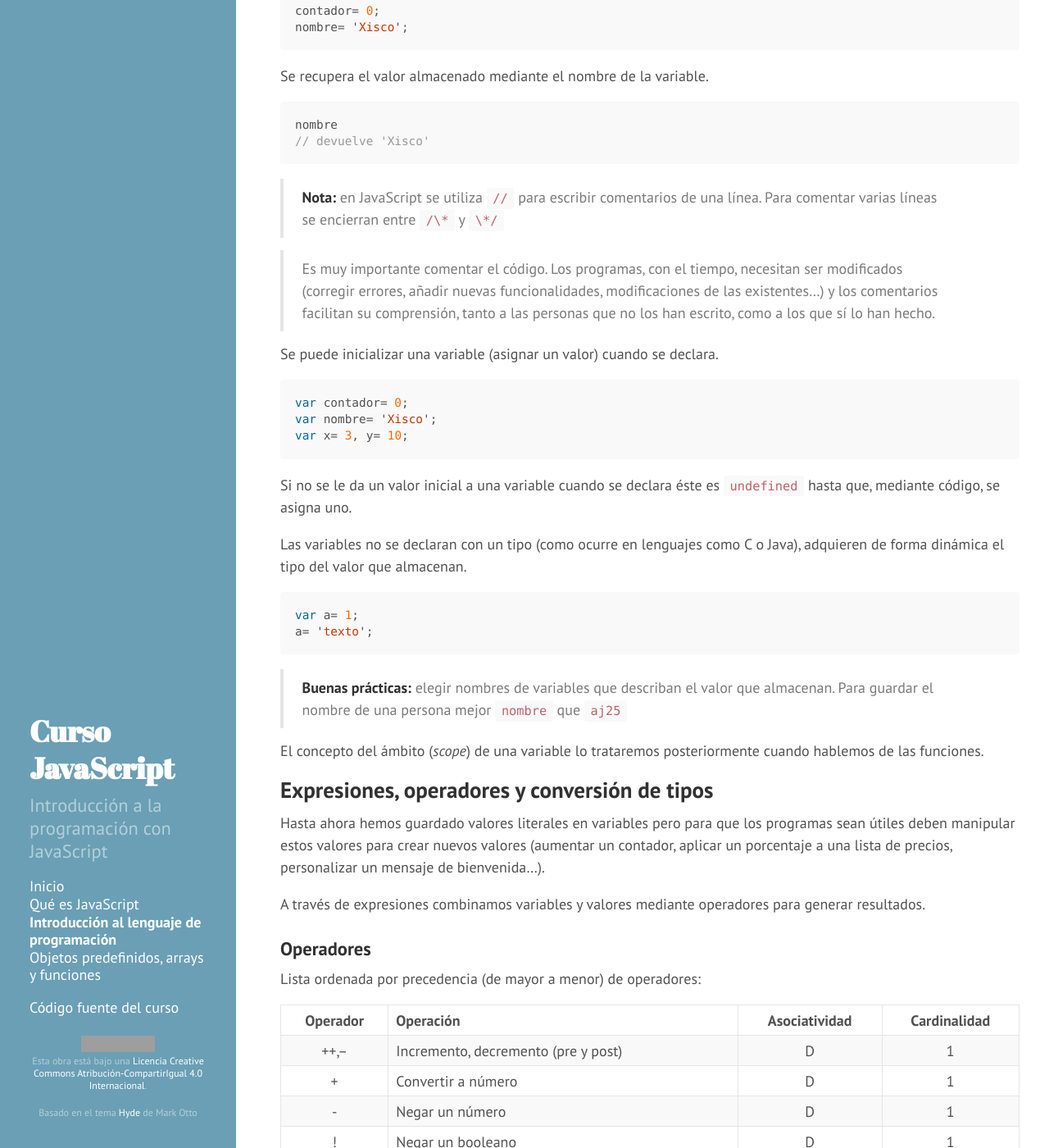
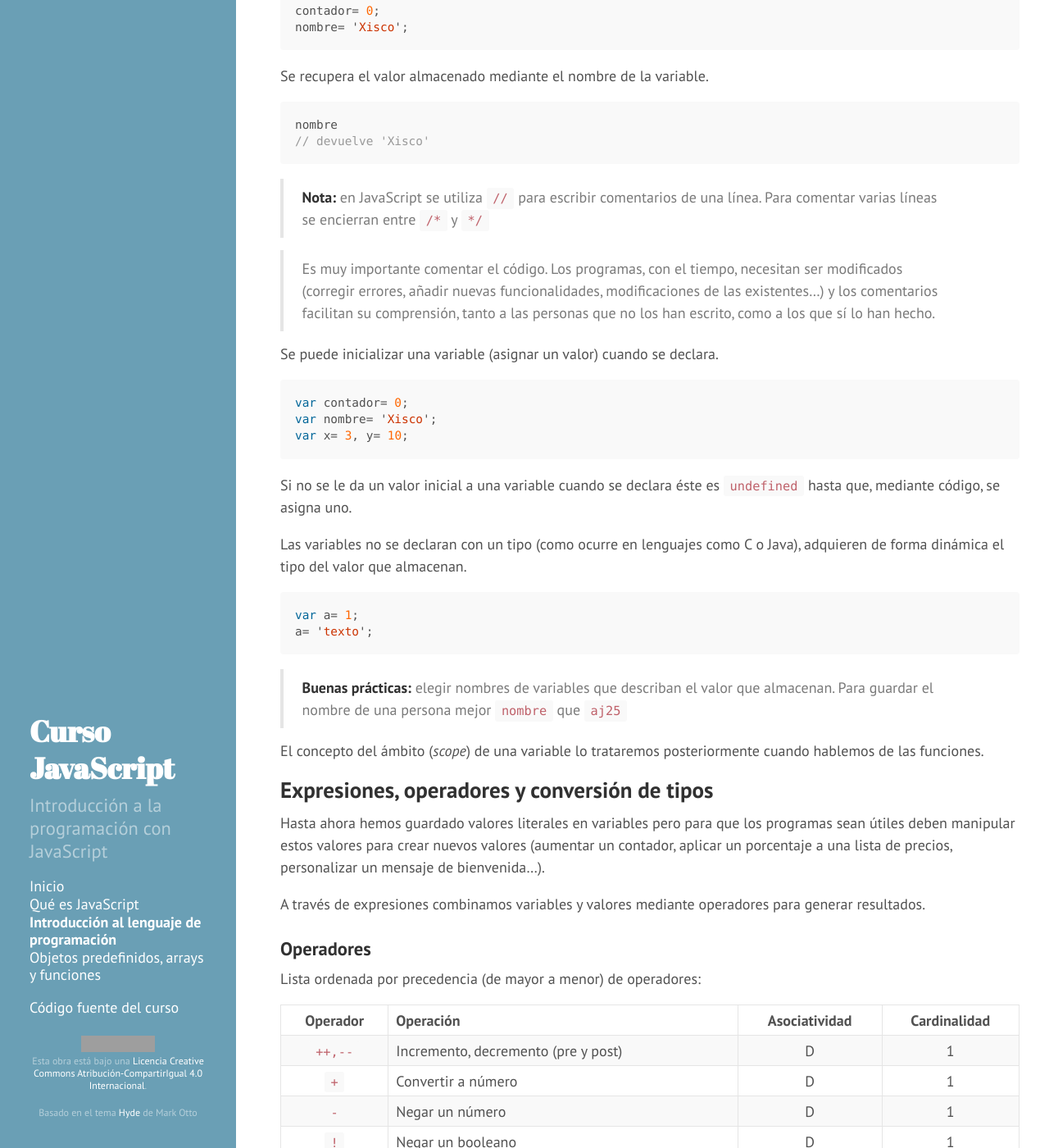
Before and after one commit to xguaita/curso-javascript, a Jekyll site: the page built from modulo1/index.md, in a window 1280 px wide and 1400 px high, scrolled down 2005 px. Shown: the whole window at 82% size. Built offline with Jekyll 4.4.1, drawn with Linux system fonts in a browser that asks for light colours; Markdown is read by kramdown in place of the engine named in the settings; some of the changed text lies outside the part shown; grey boxes are pictures that could not be loaded.

````diff
--- a/modulo1/index.md
+++ b/modulo1/index.md
@@ -21,7 +21,7 @@ JavaScript define 6 tipos de datos:
 
 ### String
 Cadena de caracteres (letras, dígitos y símbolos) que representa valores textuales. Las cadenas de  texto se encierran entre comillas simples (') o dobles (").
-El primer carácter de una cadena ocupa la posición 0. La cadena vacía se representa por <code>''</code> o <code>""</code>.
+El primer carácter de una cadena ocupa la posición 0. La cadena vacía se representa por `''` o `""`.
 
 ``` js
 "abcdefg"
@@ -43,7 +43,7 @@ Al contrario de otros lenguajes de programación, en Javascript sólo existe un
 ```
 
 ### Boolean
-Tipo de datos lógico que representa _cierto_ o _falso_, _si_ o _no_, _encendido_ o _apagado_. Tiene dos valores posibles <code>true</code> y <code>false</code>.
+Tipo de datos lógico que representa _cierto_ o _falso_, _si_ o _no_, _encendido_ o _apagado_. Tiene dos valores posibles `true` y `false`.
 
 ### null
 Valor que hace referencia a la ausencia de valor.
@@ -57,7 +57,7 @@ Las funciones son objetos que tienen código ejecutable asociado a ellos.
 
 ## Variables
 La forma de guardar valores para posteriormente usarlos y manipularlos es mediante variables. Una variable es el nombre de un lugar donde se guardan datos.
-Antes de utilizar una variable se _debe_ declarar mediante la palabra reservada <code>var</code>.
+Antes de utilizar una variable se _debe_ declarar mediante la palabra reservada `var`.
 
 ```js
 var contador;
@@ -67,9 +67,9 @@ var x, y;
 
   > **Buenas prácticas:** aunque no es obligatorio declarar las variables, hacerlo es conveniente ya que evita problemas de ámbito como veremos más adelante
 
-Los nombres de las variables deben empezar por una letra, <code>_</code> o <code>$</code>, no pueden empezar con un número ni cualquier otro símbolo. No se puede utilizar una <a href="https://developer.mozilla.org/en-US/docs/Web/JavaScript/Reference/Lexical_grammar#Reserved_keywords_as_of_ECMAScript_6" target="_blank">palabra reservada</a>. JavaScript es _case-sensitive_, es decir, distingue mayúsculas y minúsculas; no es lo mismo <code>miapp</code> que <code>miApp</code>.
+Los nombres de las variables deben empezar por una letra, `_` o `$`, no pueden empezar con un número ni cualquier otro símbolo. No se puede utilizar una <a href="https://developer.mozilla.org/en-US/docs/Web/JavaScript/Reference/Lexical_grammar#Reserved_keywords_as_of_ECMAScript_6" target="_blank">palabra reservada</a>. JavaScript es _case-sensitive_, es decir, distingue mayúsculas y minúsculas; no es lo mismo `miapp` que `miApp`.
 
-Se asigna (guarda) un valor en una variable mediante el operador <code>=</code>.
+Se asigna (guarda) un valor en una variable mediante el operador `=`.
 
 ```js
 contador= 0;
@@ -83,7 +83,7 @@ nombre
 // devuelve 'Xisco'
 ```
 
-  > **Nota:** en JavaScript se utiliza <code>//</code> para escribir comentarios de una línea. Para comentar varias líneas se encierran entre <code>/\*</code> y <code>\*/</code>
+  > **Nota:** en JavaScript se utiliza `//` para escribir comentarios de una línea. Para comentar varias líneas se encierran entre `/*` y `*/`
 
   > Es muy importante comentar el código. Los programas, con el tiempo, necesitan ser modificados (corregir errores, añadir nuevas funcionalidades, modificaciones de las existentes...) y los comentarios facilitan su comprensión, tanto a las personas que no los han escrito, como a los que sí lo han hecho.
 
@@ -95,7 +95,7 @@ var nombre= 'Xisco';
 var x= 3, y= 10;
 ```
 
-Si no se le da un valor inicial a una variable cuando se declara éste es <code>undefined</code> hasta que, mediante código, se asigna uno.
+Si no se le da un valor inicial a una variable cuando se declara éste es `undefined` hasta que, mediante código, se asigna uno.
 
 Las variables no se declaran con un tipo (como ocurre en lenguajes como C o Java), adquieren de forma dinámica el tipo del valor que almacenan.
 
@@ -105,7 +105,7 @@ a= 'texto';
 ```
 
   > **Buenas prácticas:** elegir nombres de variables que describan el valor que almacenan.
-  > Para guardar el nombre de una persona mejor <code>nombre</code> que <code>aj25</code>
+  > Para guardar el nombre de una persona mejor `nombre` que `aj25`
 
 El concepto del ámbito (_scope_) de una variable lo trataremos posteriormente cuando hablemos de las funciones.
 
@@ -119,49 +119,49 @@ Lista ordenada por precedencia (de mayor a menor) de operadores:
 
  Operador | Operación | Asociatividad | Cardinalidad
 :--------:|:----------|:-------------:|:------------:
-++,--|Incremento, decremento (pre y post)|D|1
-+|Convertir a número|D|1
--|Negar un número|D|1
-!|Negar un booleano|D|1
-delete|Elimina una propiedad|D|1
-typeof|Tipo de dato|D|1
+`++,--`|Incremento, decremento (pre y post)|D|1
+`+`|Convertir a número|D|1
+`-`|Negar un número|D|1
+`!`|Negar un booleano|D|1
+`delete`|Elimina una propiedad|D|1
+`typeof`|Tipo de dato|D|1
 
  Operador | Operación | Asociatividad | Cardinalidad
 :--------:|:----------|:-------------:|:------------:
-*,/,%|Multiplicar, dividir, resto|I|2
+`*,/,%`|Multiplicar, dividir, resto|I|2
 
  Operador | Operación | Asociatividad | Cardinalidad
 :--------:|:----------|:-------------:|:------------:
-+,-|Suma, resta|I|2
-+|Concatenar texto|I|2
+`+,-`|Suma, resta|I|2
+`+`|Concatenar texto|I|2
 
  Operador | Operación | Asociatividad | Cardinalidad
 :--------:|:----------|:-------------:|:------------:
-<,<=,>,>=|Comparar números o texto|I|2
-instanceof|Tipo de objeto|I|2
-in|Existe propiedad|I|2
+`<,<=,>,>=`|Comparar números o texto|I|2
+`instanceof`|Tipo de objeto|I|2
+`in`|Existe propiedad|I|2
 
  Operador | Operación | Asociatividad | Cardinalidad
 :--------:|:----------|:-------------:|:------------:
-==,!=|Igual, distinto|I|2
-===,!==|Estrictamente igual, distinto|I|2
+`==,!=`|Igual, distinto|I|2
+`===,!==`|Estrictamente igual, distinto|I|2
 
  Operador | Operación | Asociatividad | Cardinalidad
 :--------:|:----------|:-------------:|:------------:
-&&|Y lógico|I|2
+`&&`|Y lógico|I|2
 
  Operador | Operación | Asociatividad | Cardinalidad
 :--------:|:----------|:-------------:|:------------:
-ᅵᅵ|O lógico|I|2
+`ᅵᅵ`|O lógico|I|2
 
  Operador | Operación | Asociatividad | Cardinalidad
 :--------:|:----------|:-------------:|:------------:
-?:|Condicional|D|3
+`?:`|Condicional|D|3
 
  Operador | Operación | Asociatividad | Cardinalidad
 :--------:|:----------|:-------------:|:------------:
-=|Asignación|D|2
-*=,/=,+=,-=|Opera y asigna|D|2
+`=`|Asignación|D|2
+`*=,/=,+=,-=`|Opera y asigna|D|2
 
 Asociatividad: orden en que se realizan las operaciones con igual precedencia (I: de izquierda a derecha, D: de derecha a izquierda).
 
@@ -189,7 +189,7 @@ console.log('Hola ' + nombre + ' ' + apellido);
 <a href="http://repl.it/4D3" target="_blank">repl.it</a>
 
 A las instrucciones o comandos en un lenguaje de programación los denominamos sentencias. Así como las expresiones se evaluan para obtener un valor, las sentencias se ejecutan para realizar una acción. Un programa no es más que una secuencia de sentencias a ejecutar.
-  > **Nota:** En JavaScript las sentencias se finalizan con punto y coma <code>;</code>
+  > **Nota:** En JavaScript las sentencias se finalizan con punto y coma `;`
 
 ### Conversión de tipos
 JavaScript convierte dinámicamente los tipos de datos para poder evaluar expresiones.
@@ -199,18 +199,19 @@ var a= 10, b= '5';
 console.log('a + b ', a + b);
 console.log('a * b ', a * b);
 ```
-En la primera sentencia como una de las variables es textual (y todos los tipos de datos se pueden convertir a texto), la opción más segura es convertir la otra variable a texto y utilizar el operador <code>+</code> como concatenador de cadenas.
-En el segundo caso el operador <code>*</code> actúa sobre valores numéricos, la unica opción es intentar convertir las variable no numéricas en números. En este caso ha sido posible, si no se hubiese generado un error <code>NaN</code> (_Not a Number_).
+En la primera sentencia como una de las variables es textual (y todos los tipos de datos se pueden convertir a texto), la opción más segura es convertir la otra variable a texto y utilizar el operador `+` como concatenador de cadenas.
+En el segundo caso el operador `*` actúa sobre valores numéricos, la unica opción es intentar convertir las variable no numéricas en números. En este caso ha sido posible, si no se hubiese generado un error `NaN` (_Not a Number_).
 
 Se siguen las siguientes reglas deconversión:
-+ A texto: siempre convierte a texto. Los objetos tienen el método <code>toString</code>, que veremos más adelante.
-+ A número: si no puede convertir devuelve <code>NaN</code>. Casos especiales: <code>true</code> devuelve 1, <code>false, null, '', []</code> devuelve 0, y <code>undefined</code> devuelve <code>NaN</code>.
-+ A booleano: <code>undefined, null, '', 0, -0, NaN</code> devuelven <code>false</code>, cualquier otro caso <code>true</code>.
++ A texto: siempre convierte a texto. Los objetos tienen el método `toString`, que veremos más adelante.
++ A número: si no puede convertir devuelve `NaN`. Casos especiales: `true` devuelve 1, `false, null, '', []` devuelve 0, y `undefined` devuelve `NaN`.
++ A booleano: `undefined, null, '', 0, -0, NaN` devuelven `false`, cualquier otro caso `true`.
 
-Cuando se utiliza el operador de igualdad <code>==</code> JavaScript realiza conversión de tipos para evaluar la expresión. Si se utiliza <code>===</code> no se realiza dicha conversión.
+Cuando se utiliza el operador de igualdad `==` JavaScript realiza conversión de tipos para evaluar la expresión. Si se utiliza `===` no se realiza dicha conversión.
 
 ## Control de flujo
 Hasta el momento hemos visto sentencias simples (básicamente declaraciones y asignaciones a variables). Pero ningún programa es una secuencia lineal de sentencias simples. Necesitamos dos tipos de estructuras que nos permitan:
+
 + Ejecutar o no determinadas intrucciones dependiendo de ciertas condiciones
 + Repetir múltiples veces la ejecución de un conjunto de instrucciones
 
@@ -218,7 +219,7 @@ Para ello los lenguajes de programación proporcionan estructuras de control de
 
 ### Condicionales
 Ejecutan un conjunto de sentencias dependiendo del valor de una determinada expresión (condición).
-El condicional principal de JavaScript es <code>if/else</code>, también proporciona la sentencia <code>switch</code> que tiene una sintaxis más complicada.
+El condicional principal de JavaScript es `if/else`, también proporciona la sentencia `switch` que tiene una sintaxis más complicada.
 
 #### if/else
 ```js
@@ -226,8 +227,8 @@ if (condicion) {
   ...
 }
 ```
-Si la condición se cumple (la expresión se evalúa a <code>true</code>) se ejecuta el bloque de instrucciones. Si la condición no se cumple (<code>false</code>) no se ejecuta ninguna instrucción.
-  > **Nota:** En JavaScript los bloques de instrucciones se encierran entre llaves <code>{...}</code>
+Si la condición se cumple (la expresión se evalúa a `true`) se ejecuta el bloque de instrucciones. Si la condición no se cumple (`false`) no se ejecuta ninguna instrucción.
+  > **Nota:** En JavaScript los bloques de instrucciones se encierran entre llaves `{...}`
 
 ```js
 var a= 10;
@@ -239,7 +240,7 @@ if (a % 2 == 0) {
 }
 ```
 
-Si queremos que se ejecuten instrucciones cuando la condición no se cumpla añadimos <code>else</code>:
+Si queremos que se ejecuten instrucciones cuando la condición no se cumpla añadimos `else`:
 
 ```js
 if (a > 0) {
@@ -249,7 +250,7 @@ if (a > 0) {
 }
 ```
 
-Se pueden enlazar tantos <code>if/else</code> como sean necesarios:
+Se pueden enlazar tantos `if/else` como sean necesarios:
 
 ```js
 if (a < 0) {
@@ -334,7 +335,7 @@ console.log('5 x 10 =', 50);
 
 Perfecto! Pero... para qué escribimos un programa si hacemos nosotros todo el trabajo?
 
-Los bucles permiten repetir bloques de código múltiples veces. JavaScript tienen cuatro sentencias de iteración: <code>while</code>, <code>do/while</code>, <code>for</code> y <code>for/in</code>, esta última la veremos más adelante.
+Los bucles permiten repetir bloques de código múltiples veces. JavaScript tienen cuatro sentencias de iteración: `while`, `do/while`, `for` y `for/in`, esta última la veremos más adelante.
 
 #### while
 Es el bucle básico de JavaScript. Repite el bloque de código mientras se cumpla una condición.
@@ -384,7 +385,7 @@ do {
 <a href="http://repl.it/4Dt" target="_blank">repl.it</a>
 
 #### for
-El bucle <code>for</code> simplifica el código de las iteraciones que siguen un patrón: aquellas que inicializan una contador (variable), comprueban su valor para seguir iterando y, finalmente, incrementan el contador. Justamente nuestro ejemplo.
+El bucle `for` simplifica el código de las iteraciones que siguen un patrón: aquellas que inicializan una contador (variable), comprueban su valor para seguir iterando y, finalmente, incrementan el contador. Justamente nuestro ejemplo.
 
 ```js
 for (inicialización; test; iteración) {
````
Also changed, not shown: other parts of modulo1/index.md (+3 -3 lines).
